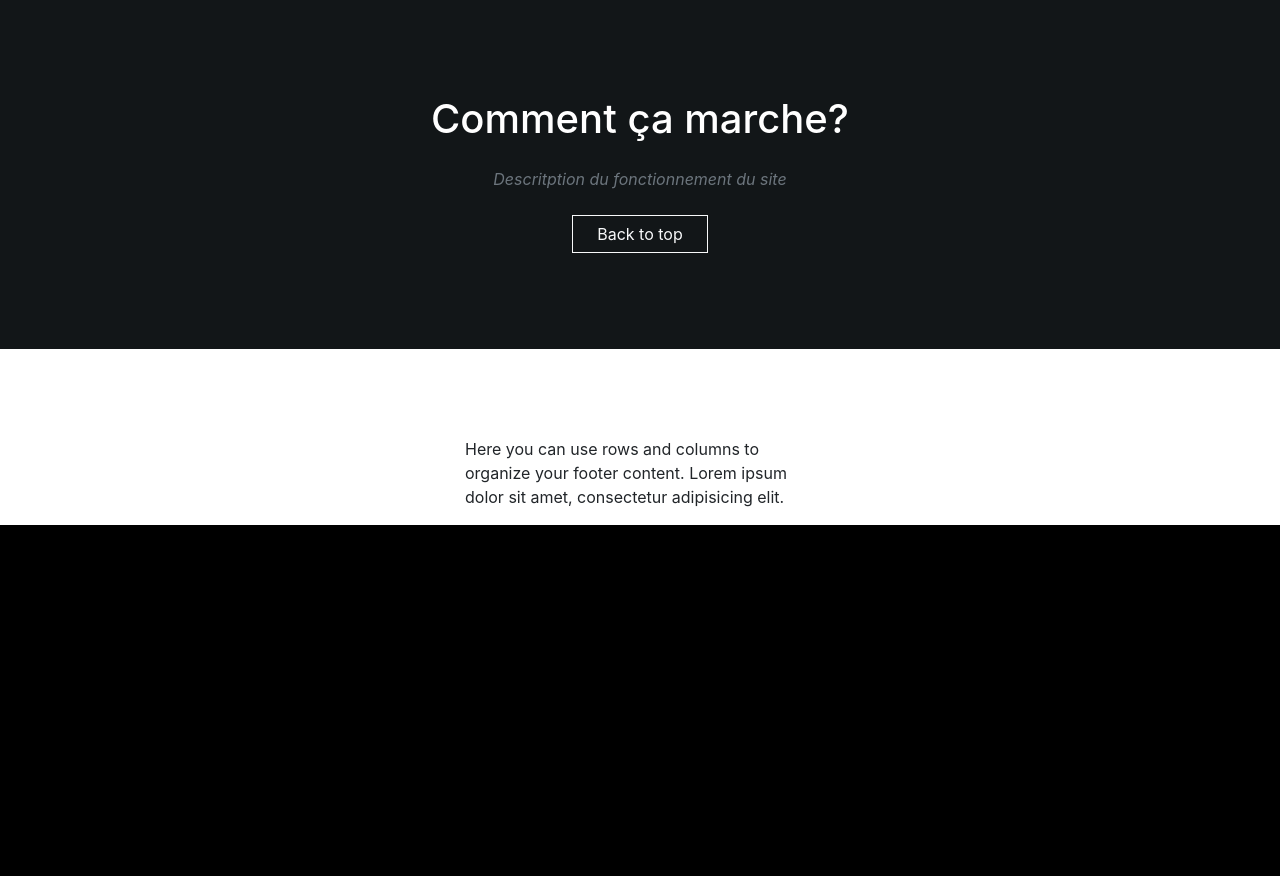
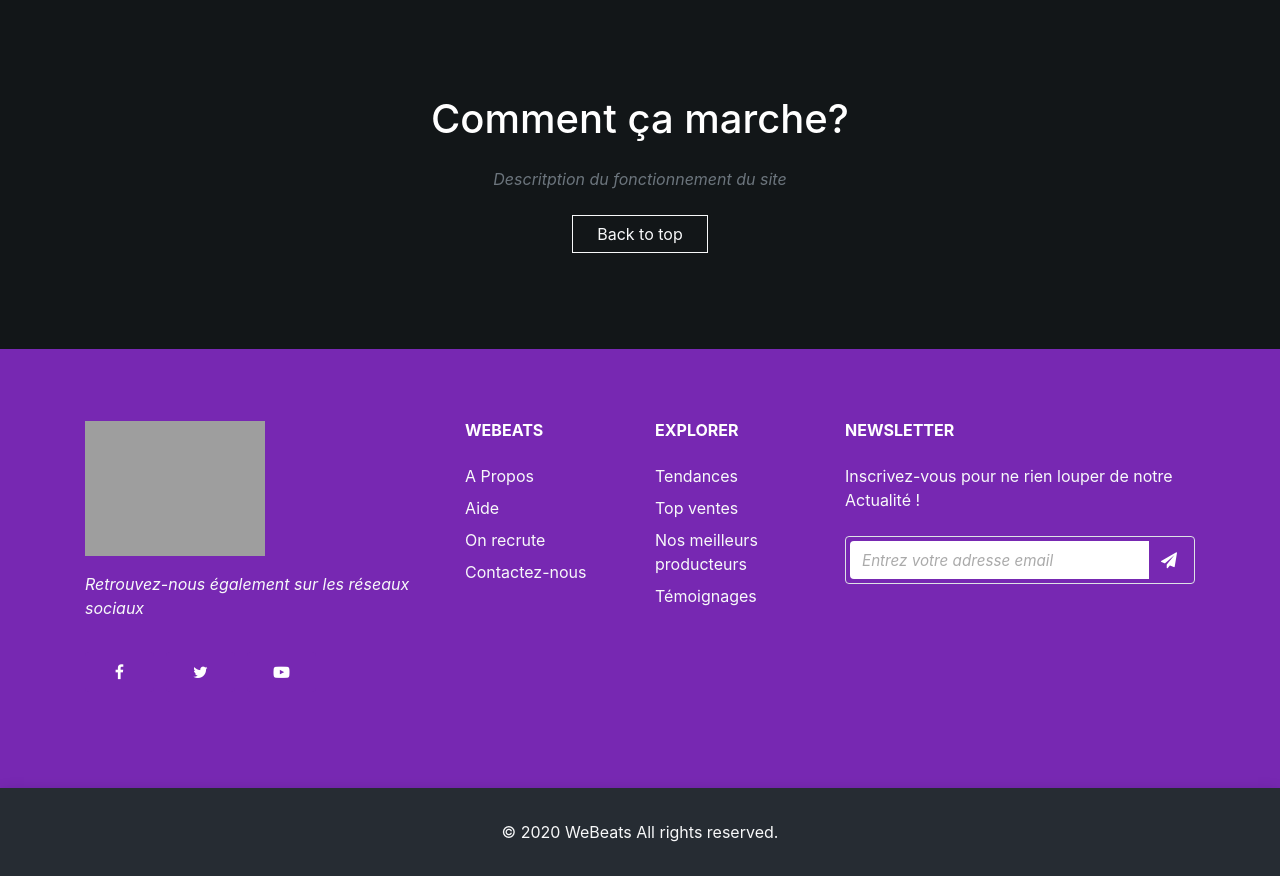
Before and after one commit to Mlamalerie/Projet-DEV-AMM-, a PHP site: page / in a window 1280 px wide. Shown: the part 1359-2235 px from the top of the page. Before the commit the page ends 1884 px from the top, so only its background shows below. Run offline with PHP 8.4, Linux system fonts and the light colour scheme; grey boxes are pictures that could not be loaded.

Commit message:
modif footer

```diff
--- a/css/styles.css
+++ b/css/styles.css
@@ -109,3 +109,83 @@ section:nth-of-type(3) {
 .mb-4, .my-4 {/*couleur titres de section*/
     color: white;
 }
+
+
+
+
+
+/*****FOOTER*****/
+
+body {
+  background: #ff5f6d;
+  background: -webkit-linear-gradient(to right, #ff5f6d, white);
+  background: linear-gradient(to right, #ff5f6d, white);
+  min-height: 100vh;
+}
+
+#button-addon1 {
+  color: white;
+}
+
+i {
+  color: white;
+}
+
+.form-control::placeholder {
+  font-size: 0.95rem;
+  color: #aaa;
+  font-style: italic;
+}
+
+.form-control.shadow-0:focus {
+  box-shadow: none;
+}
+
+.bg-info {
+    background-color: #7728b2!important;
+}
+
+
+.text-mute {
+    color: #f8f9fa!important;
+}
+
+.social-link {
+    color: #fff;
+    background: #7728b2;
+    display: block;
+    transition: all 0.3s;
+}
+
+.social-link:hover, .social-link:focus {
+    color: white;
+    text-decoration: none;
+}
+
+.social-link .icon {
+    width: 4rem;
+    text-align: center;
+    margin-right: 1.5rem;
+    border-right: 1px solid rgba(255, 255, 255, 0.4);
+}
+
+.social-facebook {
+    background: #7728b2;
+}
+
+.social-facebook:hover, .social-facebook:focus {
+    background: #2d4373;
+}
+
+.social-link-gradient.social-facebook {
+    background: linear-gradient(to right, #3b5998, #718dc8);
+}
+
+
+.social-twitter {
+    background: #7728b2;
+}
+
+.social-twitter:hover, .social-twitter:focus {
+    background: #0087ba;
+}
--- a/index.php
+++ b/index.php
@@ -8,6 +8,7 @@
         <!-- Bootstrap CSS -->
         <link rel="stylesheet" href="https://stackpath.bootstrapcdn.com/bootstrap/4.4.1/css/bootstrap.min.css" integrity="sha384-Vkoo8x4CGsO3+Hhxv8T/Q5PaXtkKtu6ug5TOeNV6gBiFeWPGFN9MuhOf23Q9Ifjh" crossorigin="anonymous">
         <link rel="stylesheet" type="text/css" href="css/styles.css">
+        <link rel="stylesheet" type="text/css" href="https://stackpath.bootstrapcdn.com/font-awesome/4.7.0/css/font-awesome.min.css">
         <title>WeBeats</title>
     </head>
     <body>
@@ -91,38 +92,63 @@
         <!--   ************************** FOOTER  **************************  -->
 
 
-        <footer class="page-footer font-small stylish-color-dark pt-4">
-            <!-- Liens Footer -->
-            <div class="container text-center text-md-left">
-                <!-- Lignes -->
-                <div class="row">
-                    <!-- Colonnes -->
-                    <div class="col-md-4 mx-auto">
-                        <!-- Contenu -->
-                        <h5 class="font-weight-bold text-uppercase mt-3 mb-4">Footer Content</h5>
-                        <p>Here you can use rows and columns to organize your footer content. Lorem ipsum dolor sit amet,
-                         consectetur
-                        adipisicing elit.</p>
+    <footer class="bg-info">
+    <div class="container py-5">
+      <div class="row py-4">
 
+        <div class="col-lg-4 col-md-6 mb-4 mb-lg-0"><img src="img/logo.png" alt="" width="180" class="mb-3">
+          <p class="font-italic text-mute">Retrouvez-nous également sur les réseaux sociaux</p>
+          <ul class="list-inline mt-4">
+            <!-- Facebook-->
+            <li class="list-inline-item"><a href="#" class="social-link rounded py-2 px-4 my-2 social-facebook"><i class="fa fa-facebook-f fa-fw"></i></a></li>
+            <!-- Twitter-->
+            <li class="list-inline-item"><a href="#" class="social-link rounded py-2 px-4 my-2 social-twitter"><i class="fa fa-twitter fa-fw"></i></a></li>
+            <!-- Youtube-->
+            <li class="list-inline-item mr-2"><a href="#" class="social-link rounded py-2 px-4 my-2 social-youtube"><i class="fa fa-youtube-play fa-fw"></i></a></li>
+          </ul>
+        </div>
 
+        <div class="col-lg-2 col-md-6 mb-4 mb-lg-0">
+          <h6 class="text-uppercase font-weight-bold mb-4">WeBeats</h6>
+          <ul class="list-unstyled mb-0">
+            <li class="mb-2"><a href="#" class="text-mute">A Propos</a></li>
+            <li class="mb-2"><a href="#" class="text-mute">Aide</a></li>
+            <li class="mb-2"><a href="#" class="text-mute">On recrute</a></li>
+            <li class="mb-2"><a href="#" class="text-mute">Contactez-nous</a></li>
+          </ul>
+        </div>
+        <div class="col-lg-2 col-md-6 mb-4 mb-lg-0">
+          <h6 class="text-uppercase font-weight-bold mb-4">Explorer</h6>
+          <ul class="list-unstyled mb-0">
+            <li class="mb-2"><a href="#" class="text-mute">Tendances</a></li>
+            <li class="mb-2"><a href="#" class="text-mute">Top ventes</a></li>
+            <li class="mb-2"><a href="#" class="text-mute">Nos meilleurs producteurs</a></li>
+            <li class="mb-2"><a href="#" class="text-mute">Témoignages</a></li>
+          </ul>
+        </div>
+        <div class="col-lg-4 col-md-6 mb-lg-0">
+          <h6 class="text-uppercase font-weight-bold mb-4">Newsletter</h6>
+          <p class="text-mute mb-4">Inscrivez-vous pour ne rien louper de notre Actualité !</p>
+          <div class="p-1 rounded border">
+            <div class="input-group">
+              <input type="email" placeholder="Entrez votre adresse email" aria-describedby="button-addon1" class="form-control border-0 shadow-0">
+              <div class="input-group-append">
+                <button id="button-addon1" type="submit" class="btn btn-link"><i class="fa fa-paper-plane"></i></button>
+              </div>
+            </div>
+          </div>
+        </div>
+      </div>
+    </div>
 
-
-
-
-
-
-
-
-
-            </div>
-
-
-
-
-
-
-
-        </footer>
+    <!-- Copyrights -->
+    <div class="bg-light py-4">
+      <div class="container text-center">
+        <p class="text-mute mb-0 py-2">© 2020 WeBeats All rights reserved.</p>
+      </div>
+    </div>
+  </footer>
+  <!-- End -->
 
 
 
```
